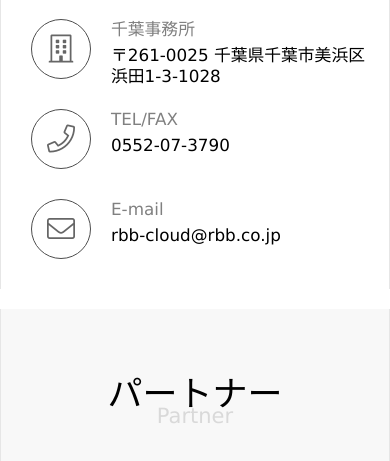
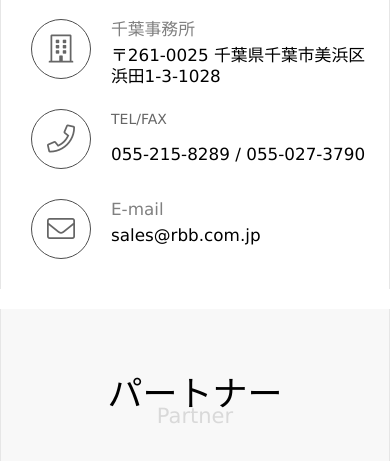
Before and after one commit to ayin86/testProject, a plain HTML site: page RBB-Html/index.html in a window 390 px wide. Shown: the part 3496-3957 px from the top of the page. Drawn offline with Linux system fonts and the light colour scheme.

Commit message:
phone mail fix

```diff
--- a/RBB-Html/index.html
+++ b/RBB-Html/index.html
@@ -313,15 +313,15 @@
 						<li>
 							<div class="item wow fadeInUp" data-wow-delay="0.4s">
 								<i class="fal fa-phone"></i>
-								<p class="desc-main">TEL/FAX</p>
-								<p class="desc-sub">0552-07-3790</p>
+								<p class="">TEL/FAX</p>
+								<p class="desc-sub">055-215-8289 / 055-027-3790</p>
 							</div>
 						</li>
 						<li>
 							<div class="item wow fadeInUp" data-wow-delay="0.5s">
 								<i class="fal fa-envelope"></i>
 								<p class="desc-main">E-mail</p>
-								<p class="desc-sub">rbb-cloud@rbb.co.jp</p>
+								<p class="desc-sub">sales@rbb.com.jp</p>
 							</div>
 						</li>
 					</ul>
```
Also changed, not shown: RBB-Html/about.html (+2 -2 lines).
